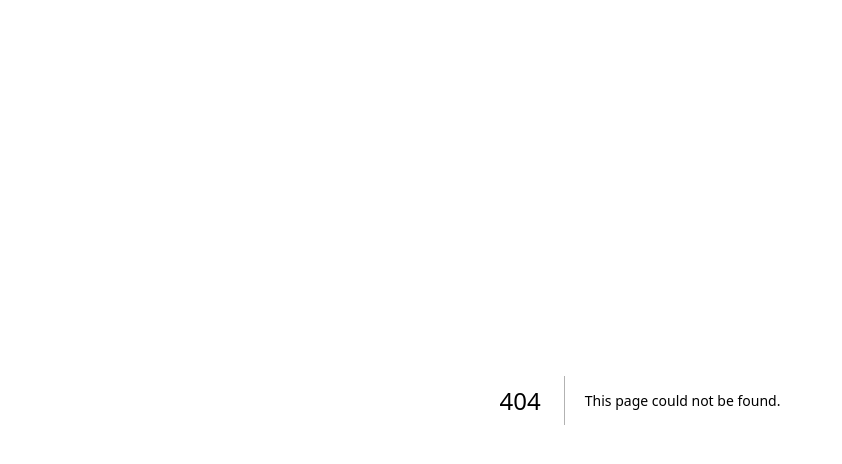
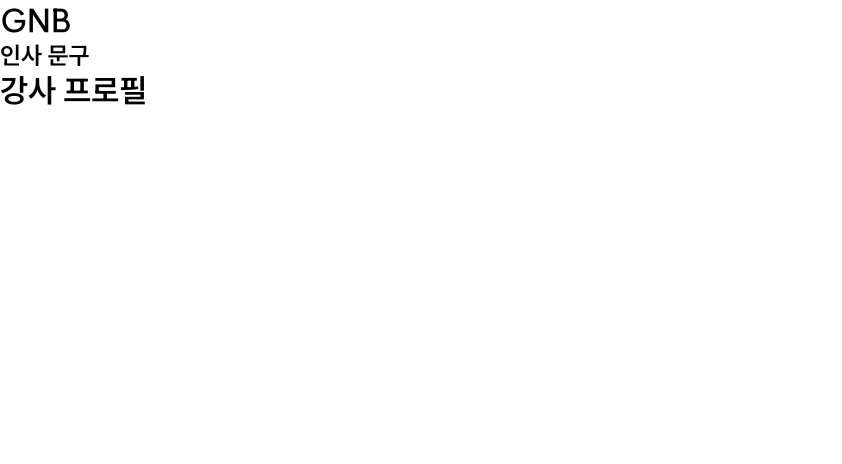
Before and after one commit to Just-Swim-service/Just-Swim-FE, a Next.js app in the folder just-swim-app/: page /instructor/profile in a window 1280 px wide. Before the commit this address had no page. Shown: the top 464 px of the page, without its empty margins (0-842 px from the left). Built offline with nearby package versions, Linux system fonts and the light colour scheme.

Commit message:
feat: nav 버튼 클릭 시 라우팅될 임시 페이지 생성

```diff
--- /dev/null
+++ b/just-swim-app/src/app/(afterLogin)/instructor/classMangement/page.tsx
@@ -0,0 +1,6 @@
+// TODO: 이름을 ClassList ClassManagement로 변경하면 어떨까?
+export default function ClassManagement() {
+  return (
+    <h1>수업 관리</h1>
+  );
+}
--- /dev/null
+++ b/just-swim-app/src/app/(afterLogin)/instructor/feedback/page.tsx
@@ -0,0 +1,5 @@
+export default function Feedback() {
+  return (
+    <h1>Feedback</h1>
+  );
+}
--- a/just-swim-app/src/app/(afterLogin)/instructor/page.tsx
+++ /dev/null
@@ -1,3 +0,0 @@
-export default function Instructor() {
-  return null;
-}
--- /dev/null
+++ b/just-swim-app/src/app/(afterLogin)/instructor/profile/page.tsx
@@ -0,0 +1,5 @@
+export default function Profile() {
+  return (
+    <h1>강사 프로필</h1>
+  );
+}
```
